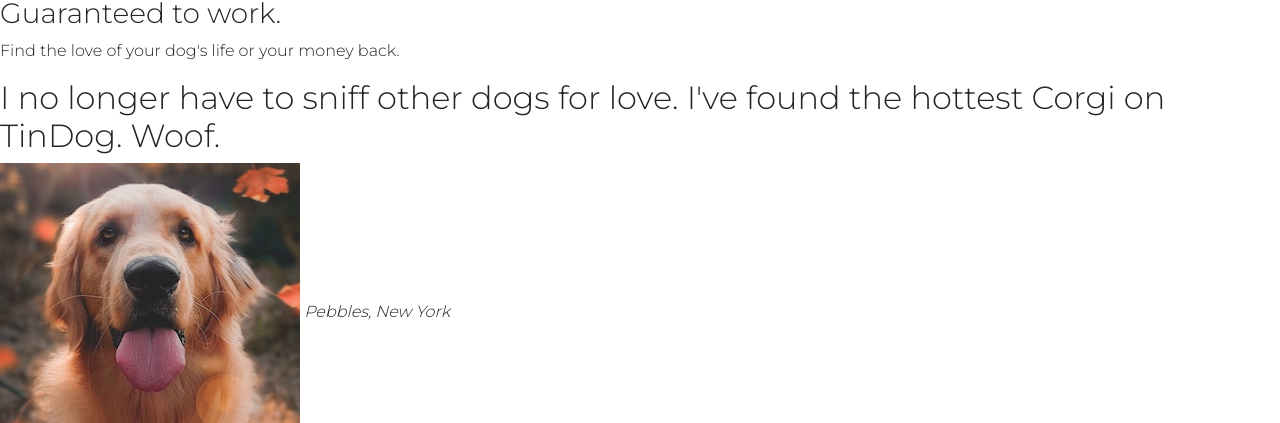
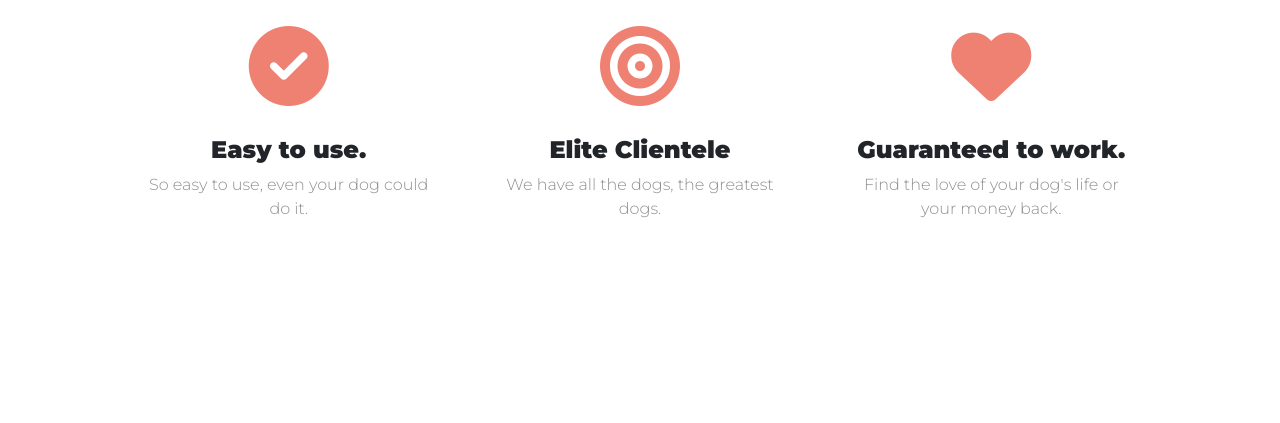
Before and after one commit to saadjrhuman/TinDog, a plain HTML site: page index.html in a window 1280 px wide. Shown: the part 909-1332 px from the top of the page. Drawn offline with nearby package versions, Linux system fonts and the light colour scheme.

Commit message:
Add files via upload

```diff
--- a/css/styles.css
+++ b/css/styles.css
@@ -30,7 +30,7 @@ h1 {
 .navbar-brand {
   font-family: "Ubuntu", sans-serif;
   font-size: 2.5rem;
-  font-weight: 700;
+  font-weight: 500;
 }
 .nav-link {
   font-size: 1.2rem;
@@ -40,3 +40,50 @@ h1 {
 .cus-btn {
   margin: 5% 3% 5% 0;
 }
+/* Features */
+.fea {
+  text-align: center;
+}
+.fea-dis {
+  padding: 0 5%;
+}
+
+.fas {
+  color: #ef8172;
+  padding-bottom: 1.875rem;
+}
+.fas:hover {
+  color: #ff4c68;
+}
+h3 {
+  font-family: "Montserrat", sans-serif;
+  font-weight: 900;
+  font-size: 1.5rem;
+}
+#features {
+  padding: 15% 10%;
+}
+
+p {
+  color: #8f8f8f;
+}
+
+/* Testimonial */
+.pet-img {
+  width: 10%;
+  border-radius: 100%;
+  padding: 5%;
+}
+#testimonials {
+  padding: 15% 20%;
+  text-align: center;
+  background-color: #ff4c68;
+  color: #fff;
+}
+.test {
+  padding: 1rem;
+}
+h2 {
+  font-family: "Montserrat", sans-serif;
+  font-weight: 900;
+}
--- a/index.html
+++ b/index.html
@@ -35,7 +35,7 @@
     <!-- Google-Fonts -->
 
     <link
-      href="https://fonts.googleapis.com/css?family=Montserrat:300,900|Ubuntu:700&display=swap"
+      href="https://fonts.googleapis.com/css?family=Montserrat:300,900|Ubuntu:500&display=swap"
       rel="stylesheet"
     />
   </head>
@@ -94,14 +94,29 @@
     <!-- Features -->
 
     <section id="features">
+      <div class="row">
+        <div class="col-lg-4 fea">
+          <i class="fas fa-check-circle fa-5x"></i>
           <h3>Easy to use.</h3>
+          <div class="fea-dis">
             <p>So easy to use, even your dog could do it.</p>
-
+          </div>
+        </div>
+        <div class="col-lg-4 fea">
+          <i class="fas fa-bullseye fa-5x"></i>
           <h3>Elite Clientele</h3>
+          <div class="fea-dis">
             <p>We have all the dogs, the greatest dogs.</p>
-
+          </div>
+        </div>
+        <div class="col-lg-4 fea">
+          <i class="fas fa-heart fa-5x"></i>
           <h3>Guaranteed to work.</h3>
+          <div class="fea-dis">
             <p>Find the love of your dog's life or your money back.</p>
+          </div>
+        </div>
+      </div>
     </section>
 
     <!-- Testimonials -->
@@ -111,9 +126,10 @@
         I no longer have to sniff other dogs for love. I've found the hottest
         Corgi on TinDog. Woof.
       </h2>
-      <img src="images/dog-img.jpg" alt="dog-profile" />
+      <div class="test">
+        <img class="pet-img" src="images/dog-img.jpg" alt="dog-profile" />
         <em>Pebbles, New York</em>
-
+      </div>
       <!-- <h2 class="testimonial-text">My dog used to be so lonely, but with TinDog's help, they've found the love of their life. I think.</h2>
     <img class="testimonial-image" src="images/lady-img.jpg" alt="lady-profile">
     <em>Beverly, Illinois</em> -->
```
Lines whose indentation alone changed are shown as unchanged.
